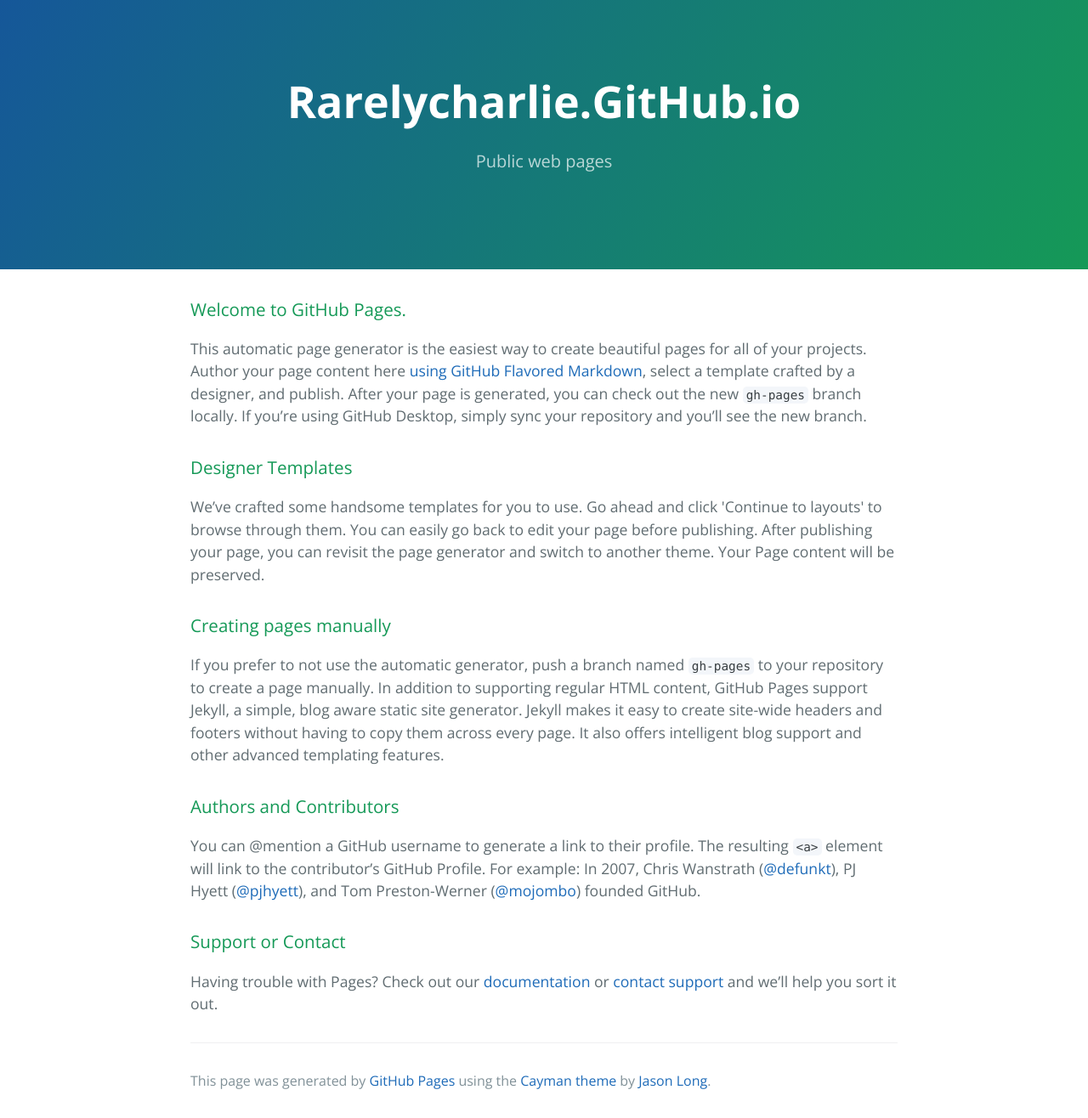
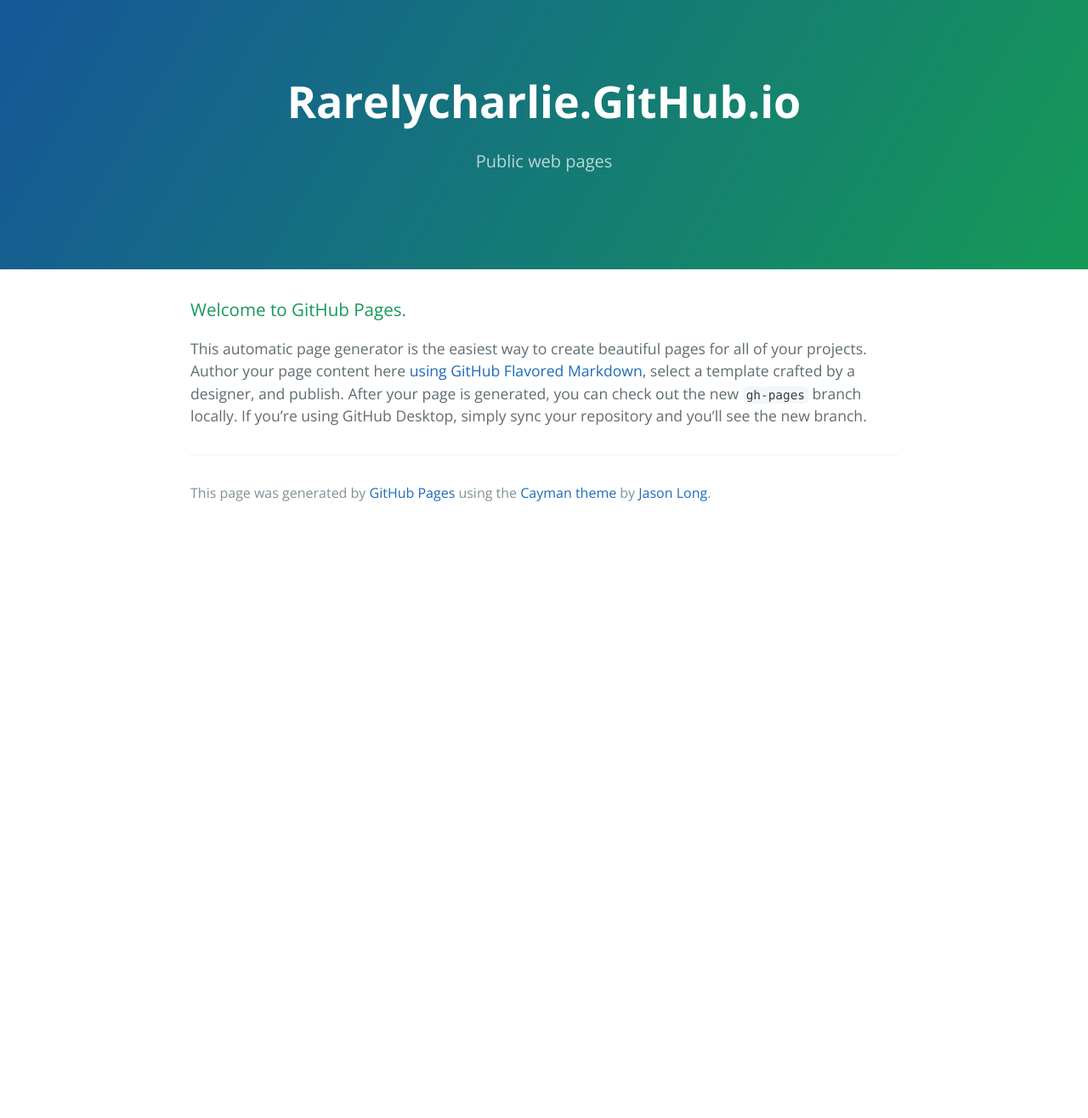
Before and after one commit to RarelyCharlie/rarelycharlie.github.io, a Jekyll site: the page built from index.html, in a window 1280 px wide. Shown: the whole page at 85% size. Built offline with Jekyll 4.4.1, drawn with Linux system fonts in a browser that asks for light colours; after the commit the page ends 900 px from its top, so only the background shows below that.

Commit message:
Add frontmatter

```diff
--- a/index.html
+++ b/index.html
@@ -1,8 +1,11 @@
+---
+title: Foobar
+---
 <!DOCTYPE html>
 <html lang="en-us">
   <head>
     <meta charset="UTF-8">
-    <title>Rarelycharlie.GitHub.io by RarelyCharlie</title>
+    <title>Tutorial</title>
     <meta name="viewport" content="width=device-width, initial-scale=1">
     <link rel="stylesheet" type="text/css" href="stylesheets/normalize.css" media="screen">
     <link href='https://fonts.googleapis.com/css?family=Open+Sans:400,700' rel='stylesheet' type='text/css'>
@@ -21,26 +24,6 @@
 
 <p>This automatic page generator is the easiest way to create beautiful pages for all of your projects. Author your page content here <a href="https://guides.github.com/features/mastering-markdown/">using GitHub Flavored Markdown</a>, select a template crafted by a designer, and publish. After your page is generated, you can check out the new <code>gh-pages</code> branch locally. If you’re using GitHub Desktop, simply sync your repository and you’ll see the new branch.</p>
 
-<h3>
-<a id="designer-templates" class="anchor" href="#designer-templates" aria-hidden="true"><span aria-hidden="true" class="octicon octicon-link"></span></a>Designer Templates</h3>
-
-<p>We’ve crafted some handsome templates for you to use. Go ahead and click 'Continue to layouts' to browse through them. You can easily go back to edit your page before publishing. After publishing your page, you can revisit the page generator and switch to another theme. Your Page content will be preserved.</p>
-
-<h3>
-<a id="creating-pages-manually" class="anchor" href="#creating-pages-manually" aria-hidden="true"><span aria-hidden="true" class="octicon octicon-link"></span></a>Creating pages manually</h3>
-
-<p>If you prefer to not use the automatic generator, push a branch named <code>gh-pages</code> to your repository to create a page manually. In addition to supporting regular HTML content, GitHub Pages support Jekyll, a simple, blog aware static site generator. Jekyll makes it easy to create site-wide headers and footers without having to copy them across every page. It also offers intelligent blog support and other advanced templating features.</p>
-
-<h3>
-<a id="authors-and-contributors" class="anchor" href="#authors-and-contributors" aria-hidden="true"><span aria-hidden="true" class="octicon octicon-link"></span></a>Authors and Contributors</h3>
-
-<p>You can @mention a GitHub username to generate a link to their profile. The resulting <code>&lt;a&gt;</code> element will link to the contributor’s GitHub Profile. For example: In 2007, Chris Wanstrath (<a href="https://github.com/defunkt" class="user-mention">@defunkt</a>), PJ Hyett (<a href="https://github.com/pjhyett" class="user-mention">@pjhyett</a>), and Tom Preston-Werner (<a href="https://github.com/mojombo" class="user-mention">@mojombo</a>) founded GitHub.</p>
-
-<h3>
-<a id="support-or-contact" class="anchor" href="#support-or-contact" aria-hidden="true"><span aria-hidden="true" class="octicon octicon-link"></span></a>Support or Contact</h3>
-
-<p>Having trouble with Pages? Check out our <a href="https://help.github.com/pages">documentation</a> or <a href="https://github.com/contact">contact support</a> and we’ll help you sort it out.</p>
-
       <footer class="site-footer">
 
         <span class="site-footer-credits">This page was generated by <a href="https://pages.github.com">GitHub Pages</a> using the <a href="https://github.com/jasonlong/cayman-theme">Cayman theme</a> by <a href="https://twitter.com/jasonlong">Jason Long</a>.</span>
```
